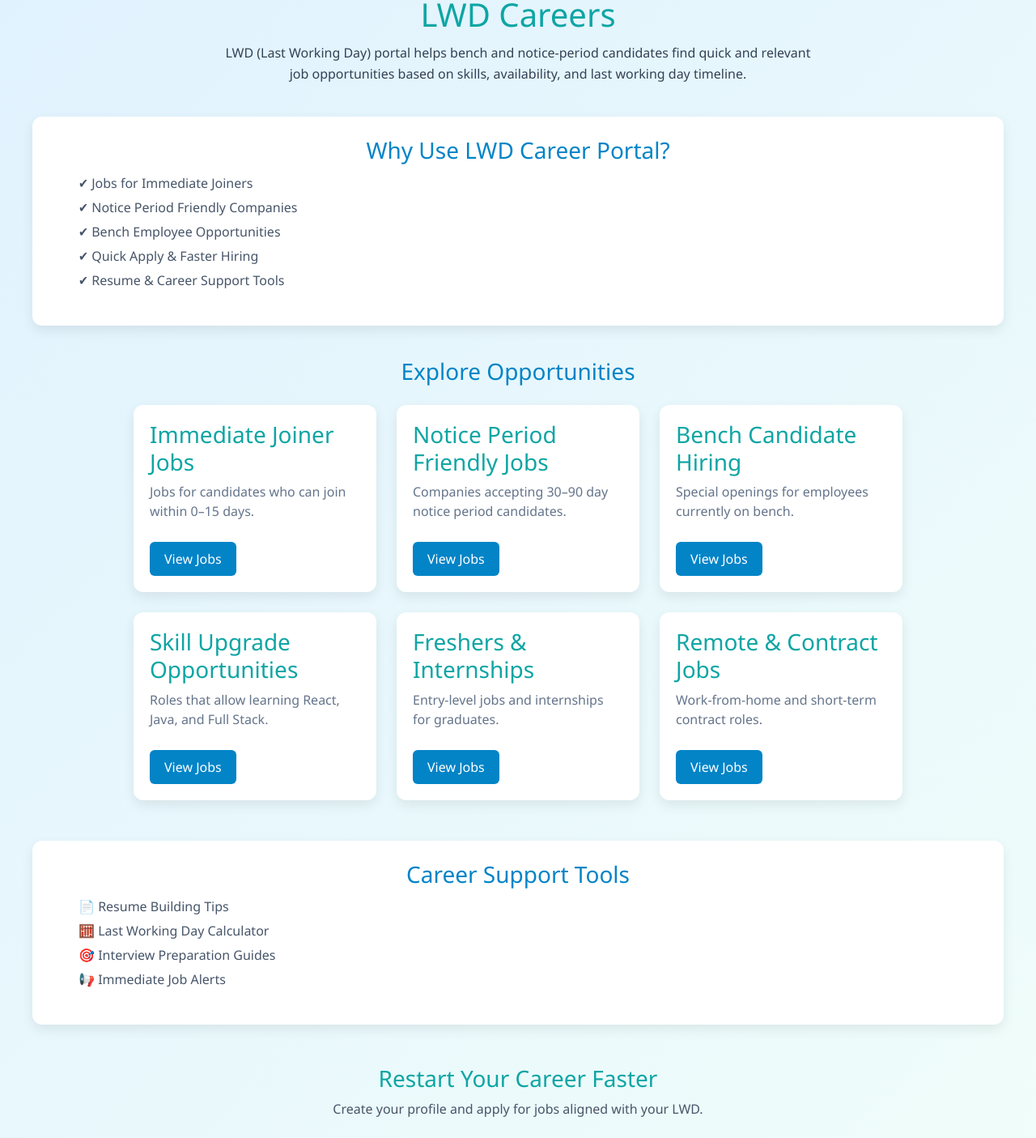
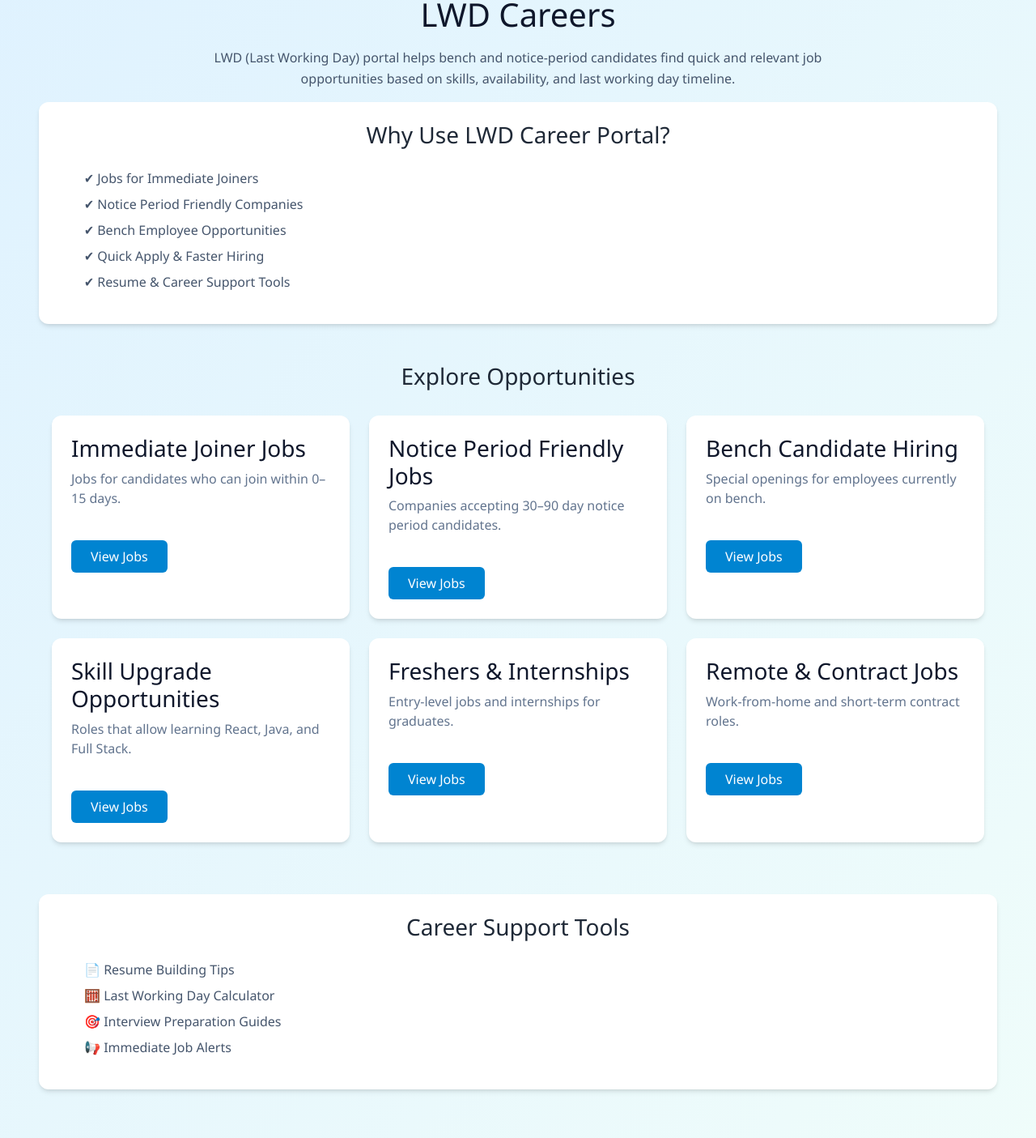
Before and after one commit to sowmyathota03/lwd_frontend, a React (Vite) app: page /Career in a window 1280 px wide. Shown: the part 180-1585 px from the top of the page at 81% size. Built offline with nearby package versions, Linux system fonts and the light colour scheme.

Commit message:
To updated a job prefrences

```diff
--- a/package.json
+++ b/package.json
@@ -12,6 +12,7 @@
   "dependencies": {
     "axios": "^1.13.5",
     "bootstrap": "^5.3.8",
+    "framer-motion": "^12.34.0",
     "jwt-decode": "^3.1.2",
     "lucide-react": "^0.564.0",
     "react": "^19.2.0",
--- a/src/components/jobs/JobCards.jsx
+++ b/src/components/jobs/JobCards.jsx
@@ -1,48 +1,105 @@
-import styles from "./JobCard.module.css";
 import { useNavigate } from "react-router-dom";
 import { timeAgo } from "../../utils/timeAgo";
 
 function JobCard({ job }) {
-
   const navigate = useNavigate();
 
   const handleClick = () => {
-    navigate(`/job/${job.id}`); // Navigate to Job Details page
+    navigate(`/job/${job.id}`);
   };
 
-  const handleApply = () => {
-    navigate(`/apply/${job.id}`); // Navigate to Apply Job page
-  }
+  const handleApply = (e) => {
+    e.stopPropagation();
+    navigate(`/apply/${job.id}`);
+  };
+
+  return (
+    <div
+      onClick={handleClick}
+      className="bg-white rounded-2xl shadow-md hover:shadow-lg transition-all duration-300 p-6 cursor-pointer border border-gray-100"
+    >
+      <div>
+        {/* Title */}
+        {job.title && (
+          <h3 className="text-lg font-semibold text-gray-800 mb-1">
+            {job.title}
+          </h3>
+        )}
+
+        {/* Company + Location */}
+        {(job.company?.companyName || job.location) && (
+          <p className="text-sm text-gray-500 mb-3">
+            {job.company?.companyName}
+            {job.company?.companyName && job.location && " • "}
+            {job.location}
+          </p>
+        )}
+
+        {/* Tags */}
+        <div className="flex flex-wrap gap-2 mb-3">
+
+          {job.minExperience !== null && job.maxExperience !== null && (
+            <span className="px-3 py-1 text-xs bg-gray-100 text-gray-700 rounded-full">
+              {job.minExperience} - {job.maxExperience} yrs
+            </span>
+          )}
+
+          {job.jobType && (
+            <span className="px-3 py-1 text-xs bg-blue-100 text-blue-700 rounded-full">
+              {job.jobType}
+            </span>
+          )}
+
+          {job.industry && (
+            <span className="px-3 py-1 text-xs bg-purple-100 text-purple-700 rounded-full">
+              {job.industry}
+            </span>
+          )}
+
+          {/* LWD Badge */}
+          {job.lwdPreferred && (
+            <span className="px-3 py-1 text-xs bg-orange-200 text-orange-700 rounded-full font-semibold">
+              LWD Preferred
+            </span>
+          )}
+
+          {/* Notice Preference */}
+          {job.noticePreference && (
+            <span className="px-3 py-1 text-xs bg-green-100 text-green-700 rounded-full">
+              {job.noticePreference.replaceAll("_", " ")}
+            </span>
+          )}
+
+          {/* Max Notice Period */}
+         {job.maxNoticePeriod > 0 && (
+            <span className="px-3 py-1 text-xs bg-yellow-100 text-yellow-700 rounded-full">
+              Max Notice: {job.maxNoticePeriod} days
+            </span>
+          )}
 
 
 
-  return (
-    <div className={styles.card}
-      onClick={handleClick}>
-      {/* Top Section */}
-      <div>
-        <h3 className={styles.title}>{job.title}</h3>
-        <p className={styles.company}>
-          {job.company} • {job.location}
-        </p>
-
-        <div className={styles.tags}>
-          <span className={styles.tag}>{job.experience}</span>
-          <span className={styles.tag}>{job.jobType}</span>
-          <span className={styles.tag}>{job.industry}</span>
         </div>
 
-        <p className={styles.description}>
-          {job.description?.length > 100
-            ? job.description.substring(0, 100) + "..."
-            : job.description}
-        </p>
+        {/* Description */}
+        {job.description && (
+          <p className="text-sm text-gray-600 mb-2">
+            {job.description.length > 100
+              ? job.description.substring(0, 100) + "..."
+              : job.description}
+          </p>
+        )}
 
-        <div className={styles.bottomRow}>
-          <span className={styles.date}>
-            Posted {timeAgo(job.createdAt)}
-          </span>
-          <span className={styles.salary}>
+        {/* Bottom Row */}
+        <div className="flex justify-between items-center text-sm text-gray-500">
+
+          {job.createdAt && (
+            <span>
+              Posted {timeAgo(job.createdAt)}
+            </span>
+          )}
+
+          <span className="font-medium text-gray-700">
             {job.salary
               ? `₹${job.salary.toLocaleString()} LPA`
               : "Not Disclosed"}
@@ -51,16 +108,13 @@
         </div>
       </div>
 
+      {/* Apply Button */}
       <button
-        className={styles.applyBtn}
-        onClick={(e) => {
-          e.stopPropagation(); // ✅ Prevents parent card click
-          handleApply();
-        }}
+        onClick={handleApply}
+        className="mt-4  bg-blue-600 hover:bg-blue-700 text-white font-medium p-2 rounded transition"
       >
         Apply Now
       </button>
-
     </div>
   );
 }
--- a/src/pages/public/Career.jsx
+++ b/src/pages/public/Career.jsx
@@ -1,4 +1,3 @@
-import React from "react";
 import { useNavigate } from "react-router-dom";
 
 function Career() {
@@ -9,71 +8,61 @@
       id: 1,
       title: "Immediate Joiner Jobs",
       desc: "Jobs for candidates who can join within 0–15 days.",
+      query: "?noticePreference=IMMEDIATE_JOINER",
     },
     {
       id: 2,
       title: "Notice Period Friendly Jobs",
       desc: "Companies accepting 30–90 day notice period candidates.",
+      query: "?noticePreference=SERVING_NOTICE",
     },
     {
       id: 3,
       title: "Bench Candidate Hiring",
       desc: "Special openings for employees currently on bench.",
+      query: "?lwdPreferred=true",
     },
     {
       id: 4,
       title: "Skill Upgrade Opportunities",
       desc: "Roles that allow learning React, Java, and Full Stack.",
+      query: "?industry=software",
     },
     {
       id: 5,
       title: "Freshers & Internships",
       desc: "Entry-level jobs and internships for graduates.",
+      query: "?minExp=0&maxExp=1",
     },
     {
       id: 6,
       title: "Remote & Contract Jobs",
       desc: "Work-from-home and short-term contract roles.",
+      query: "?jobType=REMOTE",
     },
   ];
 
   return (
-    <div
-      style={{
-        padding: "40px",
-        minHeight: "100vh",
-        background: "linear-gradient(135deg, #e0f2fe, #f0fdfa)",
-        color: "#0f172a",
-      }}
-    >
+    <div className="px-6 md:px-12 py-10 min-h-screen bg-linear-to-br from-sky-100 to-teal-50 text-slate-900">
+
       {/* HEADER */}
-      <h1 style={{ textAlign: "center", color: "#0ea5a4" }}>LWD Careers</h1>
-      <p
-        style={{
-          textAlign: "center",
-          maxWidth: "750px",
-          margin: "10px auto 40px",
-          lineHeight: "26px",
-          color: "#334155",
-        }}
-      >
+      <h1 className="text-4xl font-bold text-center text-teal-500">
+        LWD Careers
+      </h1>
+
+      <p className="text-center max-w-3xl mx-auto mt-3 mb-10 text-slate-600 leading-relaxed">
         LWD (Last Working Day) portal helps bench and notice-period candidates
         find quick and relevant job opportunities based on skills,
         availability, and last working day timeline.
       </p>
 
       {/* WHY LWD */}
-      <section
-        style={{
-          backgroundColor: "white",
-          padding: "25px",
-          borderRadius: "12px",
-          marginBottom: "40px",
-          boxShadow: "0 6px 15px rgba(0,0,0,0.08)",
-        }}
-      >
-        <h2 style={{ color: "#0284c7" }}>Why Use LWD Career Portal?</h2>
-        <ul style={{ lineHeight: "30px", color: "#475569" }}>
+      <section className="bg-white p-6 rounded-xl shadow-md mb-12">
+        <h2 className="text-2xl font-semibold text-sky-600 mb-4">
+          Why Use LWD Career Portal?
+        </h2>
+
+        <ul className="space-y-2 text-slate-600">
           <li>✔ Jobs for Immediate Joiners</li>
           <li>✔ Notice Period Friendly Companies</li>
           <li>✔ Bench Employee Opportunities</li>
@@ -83,45 +72,28 @@
       </section>
 
       {/* CAREER PATHS */}
-      <section>
-        <h2 style={{ textAlign: "center", color: "#0284c7" }}>
+      <section className="w-6xl m-auto">
+        <h2 className="text-2xl font-semibold text-center text-sky-600">
           Explore Opportunities
         </h2>
 
-        <div
-          style={{
-            display: "flex",
-            flexWrap: "wrap",
-            gap: "25px",
-            marginTop: "25px",
-            justifyContent: "center",
-          }}
-        >
+        <div className="grid md:grid-cols-3 sm:grid-cols-2 gap-6 mt-8">
           {careerPaths.map((career) => (
             <div
               key={career.id}
-              style={{
-                width: "300px",
-                backgroundColor: "white",
-                padding: "20px",
-                borderRadius: "12px",
-                boxShadow: "0 6px 15px rgba(0,0,0,0.08)",
-                transition: "transform 0.2s",
-              }}
+              className="bg-white p-6 rounded-xl shadow-md hover:shadow-xl transition duration-300 transform hover:-translate-y-1"
             >
-              <h3 style={{ color: "#0ea5a4" }}>{career.title}</h3>
-              <p style={{ color: "#64748b" }}>{career.desc}</p>
+              <h3 className="text-lg font-semibold text-teal-500">
+                {career.title}
+              </h3>
+
+              <p className="text-slate-500 mt-2">
+                {career.desc}
+              </p>
+
               <button
-                onClick={() => navigate("/jobs")}
-                style={{
-                  marginTop: "10px",
-                  padding: "9px 18px",
-                  backgroundColor: "#0284c7",
-                  color: "white",
-                  border: "none",
-                  borderRadius: "6px",
-                  cursor: "pointer",
-                }}
+                onClick={() => navigate(`/jobs${career.query}`)}
+                className="mt-4 px-4 py-2 bg-sky-600 hover:bg-sky-700 text-white rounded transition"
               >
                 View Jobs
               </button>
@@ -131,17 +103,12 @@
       </section>
 
       {/* TOOLS */}
-      <section
-        style={{
-          marginTop: "50px",
-          backgroundColor: "white",
-          padding: "25px",
-          borderRadius: "12px",
-          boxShadow: "0 6px 15px rgba(0,0,0,0.08)",
-        }}
-      >
-        <h2 style={{ color: "#0284c7" }}>Career Support Tools</h2>
-        <ul style={{ lineHeight: "30px", color: "#475569" }}>
+      <section className="mt-16 bg-white p-6 rounded-xl shadow-md">
+        <h2 className="text-2xl font-semibold text-sky-600 mb-4">
+          Career Support Tools
+        </h2>
+
+        <ul className="space-y-2 text-slate-600">
           <li>📄 Resume Building Tips</li>
           <li>🧮 Last Working Day Calculator</li>
           <li>🎯 Interview Preparation Guides</li>
@@ -150,24 +117,18 @@
       </section>
 
       {/* CTA */}
-      <section style={{ textAlign: "center", marginTop: "50px" }}>
-        <h2 style={{ color: "#0ea5a4" }}>Restart Your Career Faster</h2>
-        <p style={{ color: "#475569" }}>
+      <section className="text-center mt-16">
+        <h2 className="text-2xl font-semibold text-teal-500">
+          Restart Your Career Faster
+        </h2>
+
+        <p className="text-slate-600 mt-2">
           Create your profile and apply for jobs aligned with your LWD.
         </p>
 
         <button
           onClick={() => navigate("/profile")}
-          style={{
-            padding: "12px 26px",
-            backgroundColor: "#16a34a",
-            color: "white",
-            border: "none",
-            borderRadius: "8px",
-            cursor: "pointer",
-            fontSize: "16px",
-            marginTop: "10px",
-          }}
+          className="mt-4 px-6 py-3 bg-green-600 hover:bg-green-700 text-white rounded-lg text-lg transition"
         >
           Create Profile
         </button>
--- a/src/pages/public/Jobs.jsx
+++ b/src/pages/public/Jobs.jsx
@@ -1,5 +1,7 @@
 import { useEffect, useState, useRef, useCallback } from "react";
 import { useParams, useSearchParams } from "react-router-dom";
+import { motion, AnimatePresence } from "framer-motion";
+
 import JobCard from "../../components/jobs/JobCards";
 import JobSearchBlock from "../../components/jobs/JobSearchBlock";
 import PopularJobs from "../../components/jobs/PopularJobs";
@@ -13,11 +15,36 @@
 import JobSkeleton from "../../components/jobs/JobSkeleton";
 import Loader from "../../components/jobs/Loader";
 
+/* ================= ANIMATION VARIANTS ================= */
+
+const containerVariants = {
+  hidden: {},
+  visible: {
+    transition: {
+      staggerChildren: 0.08,
+    },
+  },
+};
+
+const cardVariants = {
+  hidden: {
+    opacity: 0,
+    y: 25,
+  },
+  visible: {
+    opacity: 1,
+    y: 0,
+    transition: {
+      duration: 0.45,
+      ease: "easeOut",
+    },
+  },
+};
+
 function Jobs() {
   const { type } = useParams();
   const [searchParamsUrl] = useSearchParams();
 
-  // ================= READ QUERY PARAMS =================
   const keywordParam = searchParamsUrl.get("keyword");
   const locationParam = searchParamsUrl.get("location");
   const companyParam = searchParamsUrl.get("companyName");
@@ -25,7 +52,9 @@
   const maxExpParam = searchParamsUrl.get("maxExp");
   const jobTypeParam = searchParamsUrl.get("jobType");
   const companyIdParam = searchParamsUrl.get("companyId");
-
+  const noticePreferenceParam = searchParamsUrl.get("noticePreference");
+  const lwdPreferredParam = searchParamsUrl.get("lwdPreferred");
+  const industryParam = searchParamsUrl.get("industry");
 
   const [jobs, setJobs] = useState([]);
   const [categories, setCategories] = useState([]);
@@ -38,7 +67,20 @@
 
   const observer = useRef(null);
 
-  // ================= RESET WHEN FILTERS CHANGE =================
+  const isSearchMode =
+    keywordParam ||
+    locationParam ||
+    companyParam ||
+    minExpParam ||
+    maxExpParam ||
+    jobTypeParam ||
+    noticePreferenceParam ||
+    lwdPreferredParam ||
+    industryParam ||
+    companyIdParam;
+
+  /* ================= RESET ON FILTER CHANGE ================= */
+
   useEffect(() => {
     setJobs([]);
     setPage(0);
@@ -52,10 +94,14 @@
     minExpParam,
     maxExpParam,
     jobTypeParam,
+    noticePreferenceParam,
+    lwdPreferredParam,
+    industryParam,
     companyIdParam,
   ]);
 
-  // ================= FETCH JOBS =================
+  /* ================= FETCH JOBS ================= */
+
   useEffect(() => {
     const fetchJobs = async () => {
       if (last) return;
@@ -66,19 +112,9 @@
 
         let response;
 
-        const isSearchMode =
-          keywordParam ||
-          locationParam ||
-          companyParam ||
-          minExpParam ||
-          maxExpParam ||
-          jobTypeParam ||
-          companyIdParam;
-
         if (companyIdParam) {
           response = await getJobsByCompany(companyIdParam, page);
-        }
-        else if (isSearchMode) {
+        } else if (isSearchMode) {
           response = await searchJobs({
             keyword: keywordParam,
             location: locationParam,
@@ -86,6 +122,9 @@
             minExp: minExpParam,
             maxExp: maxExpParam,
             jobType: jobTypeParam,
+            noticePreference: noticePreferenceParam,
+            lwdPreferred: lwdPreferredParam,
+            industry: industryParam,
             page,
           });
         } else if (type) {
@@ -125,11 +164,15 @@
     minExpParam,
     maxExpParam,
     jobTypeParam,
+    noticePreferenceParam,
+    lwdPreferredParam,
+    industryParam,
     companyIdParam,
     last,
   ]);
 
-  // ================= INFINITE SCROLL =================
+  /* ================= INFINITE SCROLL ================= */
+
   const lastJobRef = useCallback(
     (node) => {
       if (loading || last) return;
@@ -150,7 +193,8 @@
     [loading, last]
   );
 
-  // ================= FETCH CATEGORIES =================
+  /* ================= FETCH CATEGORIES ================= */
+
   useEffect(() => {
     const fetchCategories = async () => {
       try {
@@ -169,17 +213,10 @@
     fetchCategories();
   }, []);
 
-  const isSearchMode =
-    keywordParam ||
-    locationParam ||
-    companyParam ||
-    jobTypeParam;
-
   return (
     <>
       <JobSearchBlock />
 
-      {/* Hide categories during search */}
       {!isSearchMode && (
         <PopularJobs
           title="Popular Job Categories"
@@ -187,107 +224,76 @@
         />
       )}
 
-      <div style={{
-          background: "linear-gradient(135deg, #e0f7fa, #c8e6c9)", // light gradient\
-          padding: "30px", marginTop: "20px"
-        }}>
+      {/* Smooth page fade */}
+      <motion.div
+        initial={{ opacity: 0 }}
+        animate={{ opacity: 1 }}
+        transition={{ duration: 0.4 }}
+        style={{
+          background: "linear-gradient(135deg, #e0f7fa, #c8e6c9)",
+          padding: "30px",
+          marginTop: "20px",
+        }}
+      >
         <h2 style={{ padding: "0 20px" }}>
-          {companyIdParam ? (
-            <>
-              🏢 Jobs at{" "}
-              <span style={{ color: "#9333ea" }}>
-                {companyParam || searchParamsUrl.get("companyName")}
-              </span>{" "}
-              ({totalCount})
-            </>
-          ) : isSearchMode ? (
-            <>
-              🔍 Search Results ({totalCount})
-              {keywordParam && (
-                <>
-                  {" "}for{" "}
-                  <span style={{ color: "#2563eb" }}>
-                    {keywordParam}
-                  </span>
-                </>
-              )}
-              {locationParam && (
-                <>
-                  {" "}in{" "}
-                  <span style={{ color: "#16a34a" }}>
-                    {locationParam}
-                  </span>
-                </>
-              )}
-              {companyParam && (
-                <>
-                  {" "}at{" "}
-                  <span style={{ color: "#9333ea" }}>
-                    {companyParam}
-                  </span>
-                </>
-              )}
-            </>
-          ) : type ? (
-            `${type.toUpperCase()} Jobs (${totalCount})`
-          ) : (
-            `All Jobs (${totalCount})`
-          )}
+          {companyIdParam
+            ? `🏢 Company Jobs (${totalCount})`
+            : isSearchMode
+            ? `🔍 Search Results (${totalCount})`
+            : type
+            ? `${type.toUpperCase()} Jobs (${totalCount})`
+            : `All Jobs (${totalCount})`}
         </h2>
-
 
         {error && <p style={{ color: "red" }}>{error}</p>}
 
-        {/* ================= JOB GRID ================= */}
-        <div
+        {/* ================= PREMIUM ANIMATED GRID ================= */}
+
+        <motion.div
           style={{
             display: "grid",
-            gridTemplateColumns: "repeat(3, 1fr)", // 3 columns
+            gridTemplateColumns: "repeat(3, 1fr)",
             gap: "20px",
-            flexWrap: "wrap",
             padding: "20px",
-            borderRadius: "12px",
-            maxWidth: "1000px", margin: "0 auto"
+            maxWidth: "1200px",
+            margin: "0 auto",
           }}
+          variants={containerVariants}
+          initial="hidden"
+          animate="visible"
         >
+          <AnimatePresence>
             {jobs.map((job, index) => {
               const isLastItem = index === jobs.length - 1;
 
               return (
-              <div
+                <motion.div
                   key={job.id}
                   ref={isLastItem ? lastJobRef : null}
+                  variants={cardVariants}
+                  layout
+                  exit={{ opacity: 0, y: -15 }}
                 >
-                <JobCard
-                  job={{
-                    ...job,
-                    company: job.company?.companyName,
-                    experience: `${job.minExperience || 0} - ${
-                      job.maxExperience || 0
-                    } Years`,
-                  }}
-                />
-              </div>
+                  <JobCard job={job} />
+                </motion.div>
               );
             })}
+          </AnimatePresence>
 
-          {/* Initial Skeleton */}
           {initialLoading &&
             Array.from({ length: 6 }).map((_, index) => (
               <JobSkeleton key={`initial-${index}`} />
             ))}
-            </div>
+        </motion.div>
 
-        {/* Loading Spinner */}
         {loading && !initialLoading && <Loader />}
 
-        {/* No More Jobs */}
         {last && !initialLoading && (
           <p style={{ marginTop: "20px", textAlign: "center" }}>
             No more jobs.
           </p>
         )}
-      </div>
+      </motion.div>
     </>
   );
 }
```
Also changed, not shown: 1 other file (tests, documents, lock files or other folders). Lines whose indentation alone changed are shown as unchanged.
